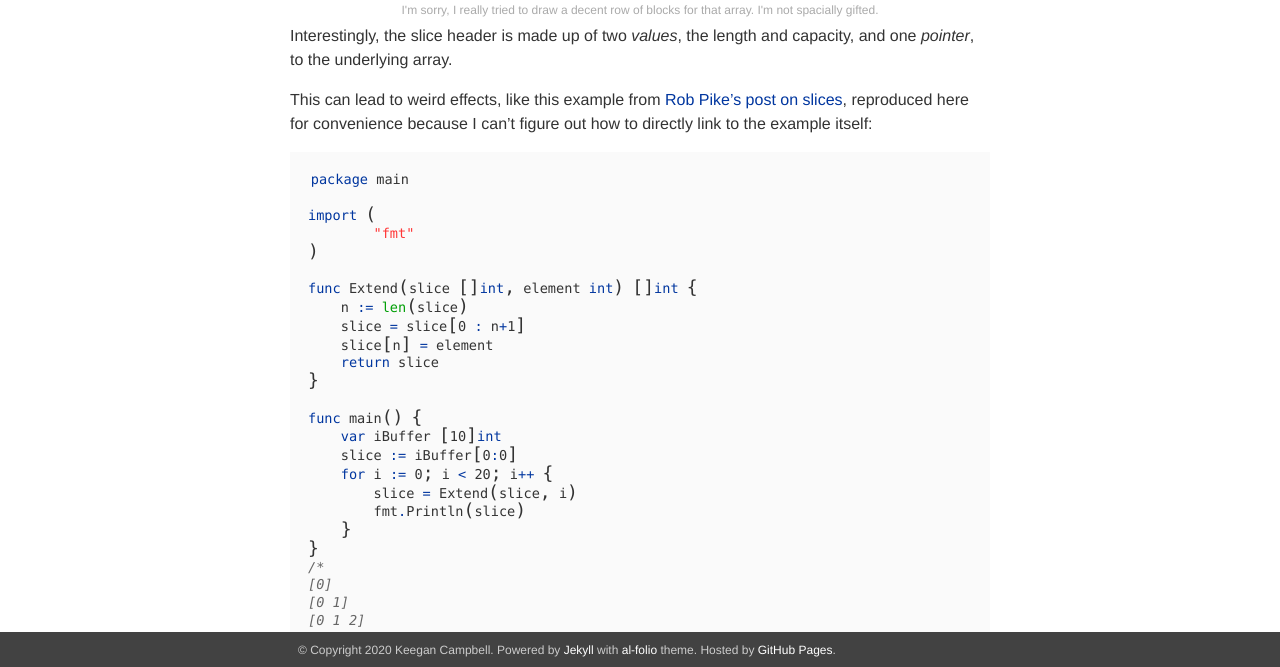
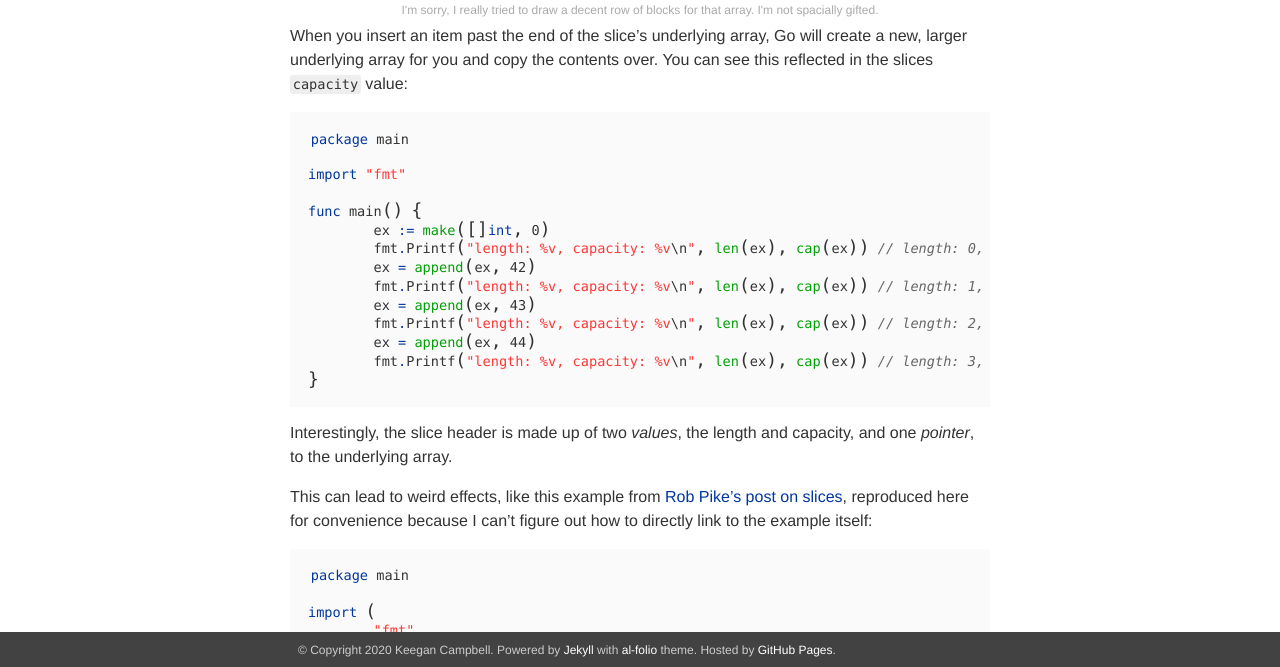
Before and after one commit to kfcampbell/kfcampbell.github.io, a Jekyll site: the page built from _posts/2020-06-09-go-allocators.markdown, in a window 1280 px wide and 900 px high, scrolled down 2936 px, cut to the strip 233-900 px from the top of the window. Built offline with Jekyll 4.4.1, drawn with Linux system fonts in a browser that asks for light colours; nearby versions of some CDN libraries; some of the changed text lies outside the part shown.

Commit message:
Add an example to illustrate growing slice arrays

````diff
--- a/_posts/2020-06-09-go-allocators.markdown
+++ b/_posts/2020-06-09-go-allocators.markdown
@@ -1,8 +1,8 @@
 ---
 layout: post
 title: "Go Allocators"
-date: 2020-06-01 00:00:00-0700
-description: Our fearless heroes talk about memory allocation in Go.
+date: 2020-06-09 00:00:00-0700
+description: In which we sit around the campfire and tell scary stories about Go memory allocation.
 ---
 
 I was driving and listening to [episode 100 of the Go Time podcast](https://changelog.com/gotime/100) the other day, and heard something from language creator Rob Pike that gave me pause: there's actually two allocators in Go, `new` and `make`.
@@ -142,6 +142,25 @@ If you pop the hood, the structure of a slice looks like this:
     I'm sorry, I really tried to draw a decent row of blocks for that array. I'm not spacially gifted.
 </div>
 
+When you insert an item past the end of the slice's underlying array, Go will create a new, larger underlying array for you and copy the contents over. You can see this reflected in the slices `capacity` value:
+
+```go
+package main
+
+import "fmt"
+
+func main() {
+	ex := make([]int, 0)
+	fmt.Printf("length: %v, capacity: %v\n", len(ex), cap(ex)) // length: 0, capacity: 0
+	ex = append(ex, 42)
+	fmt.Printf("length: %v, capacity: %v\n", len(ex), cap(ex)) // length: 1, capacity: 1
+	ex = append(ex, 43)
+	fmt.Printf("length: %v, capacity: %v\n", len(ex), cap(ex)) // length: 2, capacity: 2
+	ex = append(ex, 44)
+	fmt.Printf("length: %v, capacity: %v\n", len(ex), cap(ex)) // length: 3, capacity: 4
+}
+```
+
 Interestingly, the slice header is made up of two _values_, the length and capacity, and one _pointer_, to the underlying array.
 
 This can lead to weird effects, like this example from [Rob Pike's post on slices](https://blog.golang.org/slices), reproduced here for convenience because I can't figure out how to directly link to the example itself:
````
